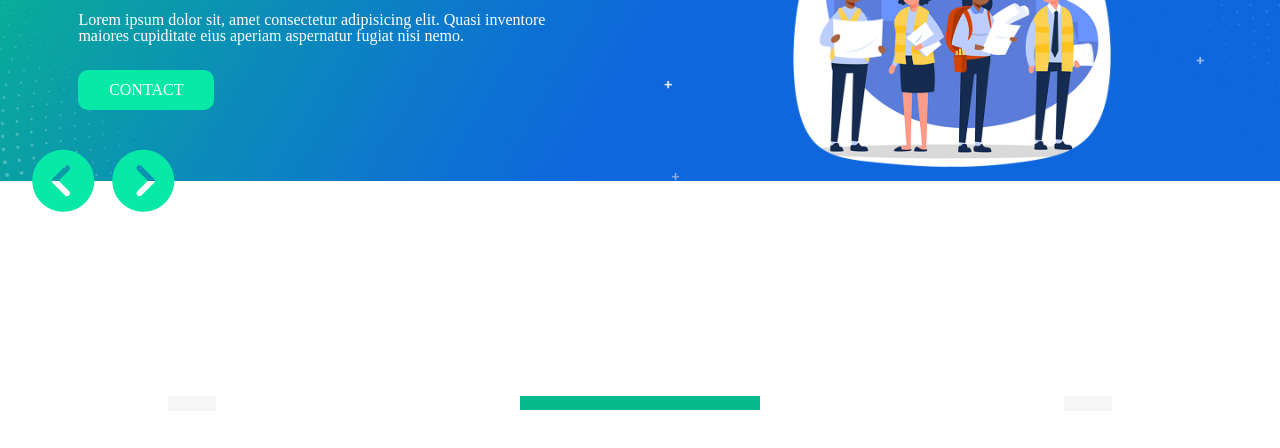
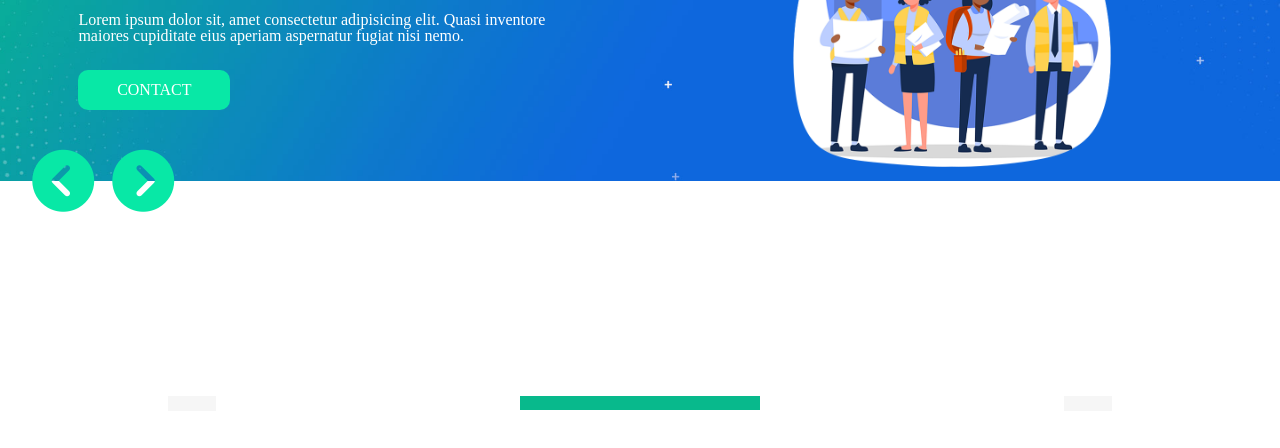
Before and after one commit to Jessygassama/project_Origin, a plain HTML site: page index.html in a window 1280 px wide. Shown: the part 230-678 px from the top of the page. Drawn offline with Linux system fonts and the light colour scheme.

Commit message:
correction_button

```diff
--- a/css/style.css
+++ b/css/style.css
@@ -121,7 +121,7 @@
     text-align: center;
     margin-top: 1.625rem;
     background-color: #08e8a6;
-    width: 5.36rem;
+    width:6.36rem;
 }
 
 .header-img {
```
